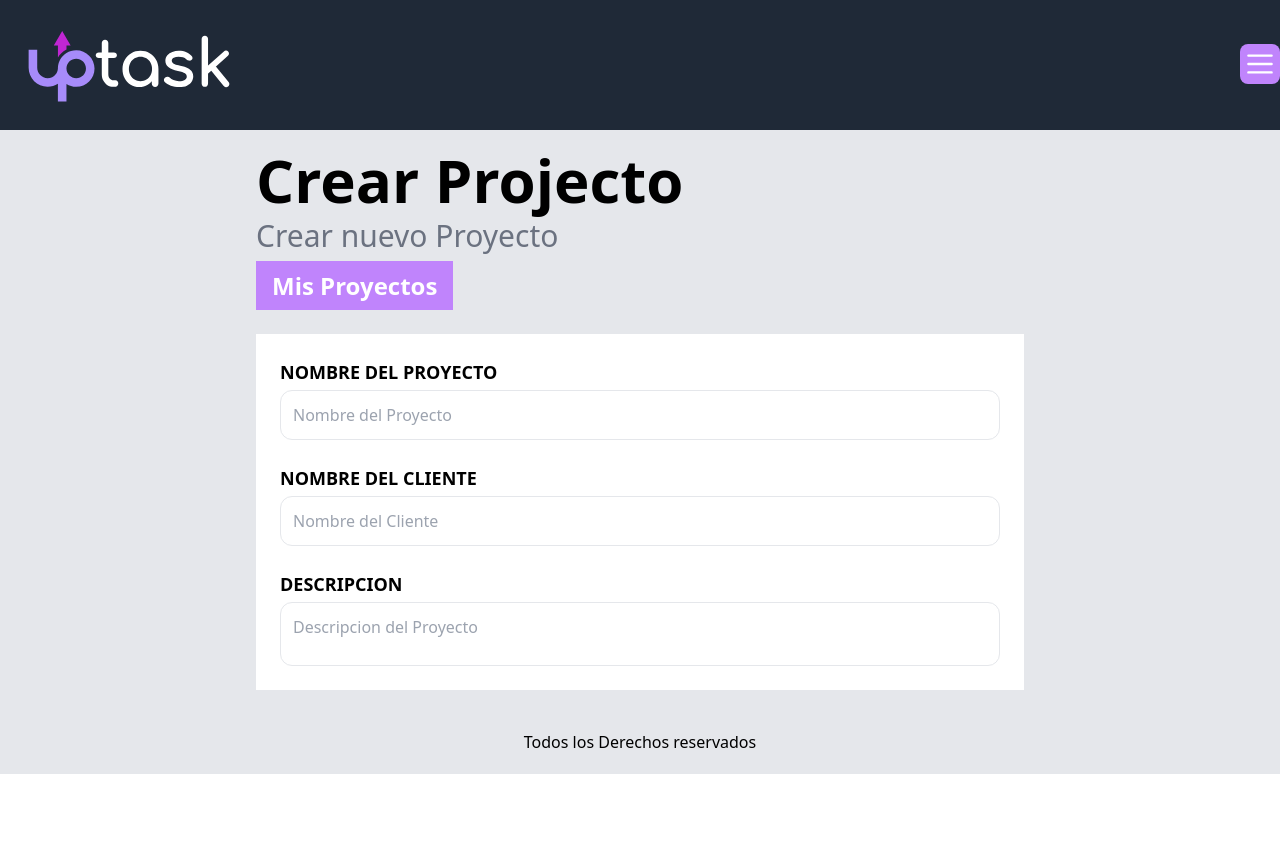
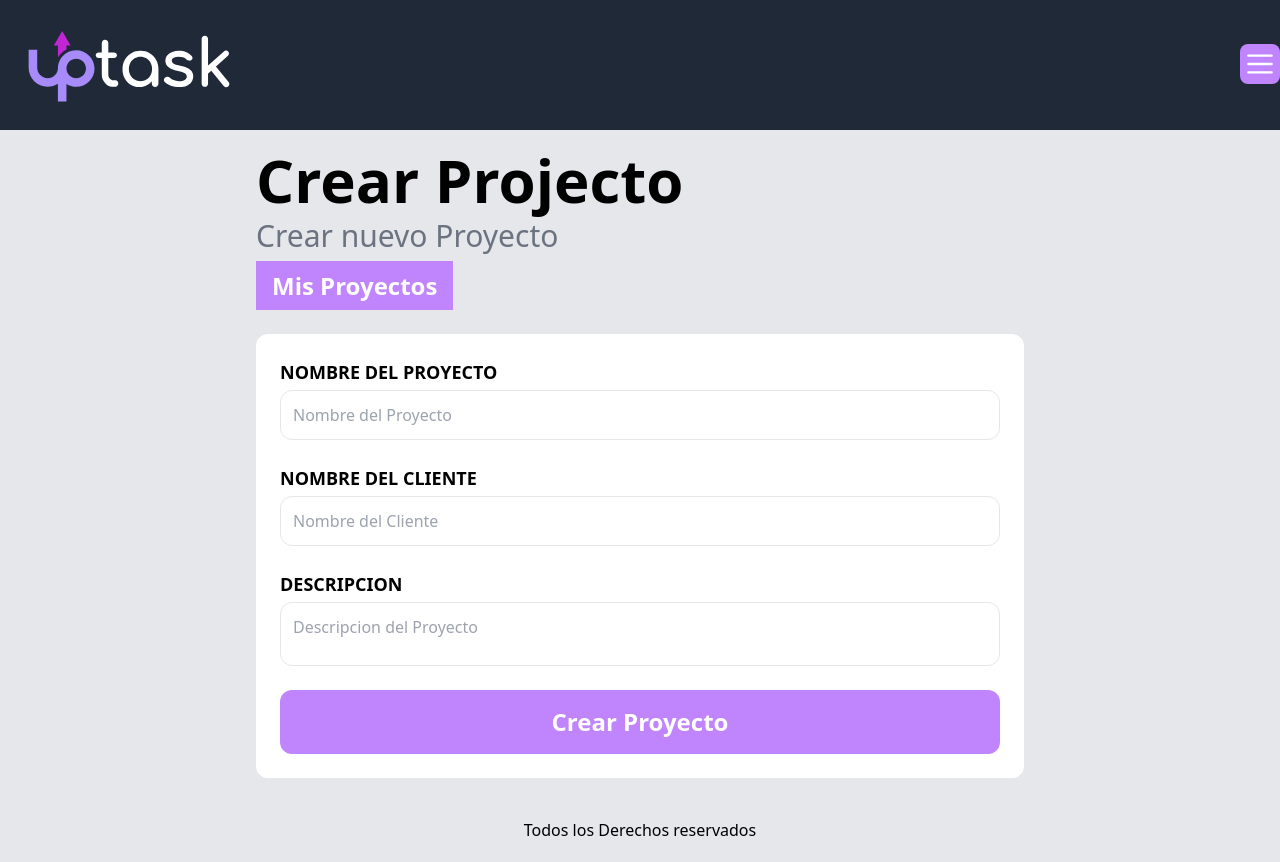
Before and after one commit to Franklin-Gomez/UpTasks, a React (Vite) app: page /projects/createProject in a window 1280 px wide. Before the commit the page ends 800 px from the top, so only its background shows below. Built offline with nearby package versions, Linux system fonts and the light colour scheme.

Commit message:
types to projectForm

```diff
--- a/package.json
+++ b/package.json
@@ -15,7 +15,8 @@
     "react": "^18.3.1",
     "react-dom": "^18.3.1",
     "react-hook-form": "^7.53.2",
-    "react-router-dom": "^6.27.0"
+    "react-router-dom": "^6.27.0",
+    "zod": "^3.23.8"
   },
   "devDependencies": {
     "@eslint/js": "^9.9.0",
--- a/src/components/projects/ProjectForm.tsx
+++ b/src/components/projects/ProjectForm.tsx
@@ -1,42 +1,54 @@
-import { useForm } from "react-hook-form"
+import { projectFormType } from "../../types"
+import { FieldErrors , UseFormRegister} from "react-hook-form"
 
-export default function ProjectForm() {
+type ProjectFormProps = {
+    errors :  FieldErrors<projectFormType>
+    register : UseFormRegister<projectFormType>
+}
 
-    const { formState : { errors } , } = useForm()
+export default function ProjectForm( { errors , register } : ProjectFormProps) {
+
 
     return (
         <>
-            <div className="bg-white p-6 grid gap-6">
+            <div className="bg-white  grid gap-6 ">
 
                 <div className="flex flex-col">
-                    <label htmlFor="proyectoName" className="font-bold text-lg uppercase"> Nombre del Proyecto </label>
+                    <label htmlFor="proyectName" className="font-bold text-lg uppercase"> Nombre del Proyecto </label>
                     <input
                         type="text"
-                        name="proyectoName"
-                        id="proyectoName"
+                        id="proyectName"
                         placeholder="Nombre del Proyecto"
                         className="border border-gray-200 rounded-xl p-3 mt-1"
+                        {...register("proyectName" , {
+                            required : "El Nombre del Proyecto es Obligatorio"
+                        })}
+                    />
+
+                </div>
+
+                <div className="flex flex-col">
+                    <label htmlFor="clientName" className="font-bold text-lg uppercase" > Nombre del Cliente </label>
+                    <input
+                        type="text"
+                        id="clientName"
+                        placeholder="Nombre del Cliente"
+                        className="border border-gray-200 rounded-xl p-3 mt-1"
+                        {...register("clientName" , {
+                            required : "El Nombre del Cliente es obligatorio"
+                        })}
                     />
                 </div>
 
                 <div className="flex flex-col">
-                    <label htmlFor="clienteName" className="font-bold text-lg uppercase" > Nombre del Cliente </label>
-                    <input
-                        type="text"
-                        name="clienteName"
-                        id="clienteName"
-                        placeholder="Nombre del Cliente"
-                        className="border border-gray-200 rounded-xl p-3 mt-1"
-                    />
-                </div>
-
-                <div className="flex flex-col">
-                    <label htmlFor="descripcionProyecto" className="font-bold text-lg uppercase"> Descripcion </label>
+                    <label htmlFor="description" className="font-bold text-lg uppercase"> Descripcion </label>
                     <textarea
-                        name="descripcionProyecto"
-                        id="descripcionProyecto"
+                        id="description"
                         placeholder="Descripcion del Proyecto"
                         className="border border-gray-200 rounded-xl p-3 mt-1 h-16 w-full resize-none"
+                        { ...register("description" , {
+                            required : "La Descripcion del proyecto es obligatorio"
+                        })}
                     />
                 </div>
 
--- /dev/null
+++ b/src/types/index.ts
@@ -0,0 +1,9 @@
+import { z } from "zod"
+
+export const projectFormSchema = z.object({
+    proyectName : z.string(),
+    clientName : z.string(),
+    description : z.string()
+})
+
+export type projectFormType = z.infer<typeof projectFormSchema>;
--- a/src/views/projects/CreateProjectView.tsx
+++ b/src/views/projects/CreateProjectView.tsx
@@ -1,7 +1,18 @@
 import { Link } from "react-router-dom"
 import ProjectForm from "../../components/projects/ProjectForm"
+import { useForm } from "react-hook-form"
 
 export default function CreateProjectView() {
+
+    const initialValue = {
+        proyectName : "",
+        clientName : "",
+        description : ""
+    }
+
+    const { register , formState : { errors }  } = useForm( { defaultValues : initialValue} )
+
+
     return (
         <>
             <div className="mx-auto max-w-3xl grid gap-2 ">
@@ -19,9 +30,18 @@ export default function CreateProjectView() {
                     </Link>
                 </nav>
 
-                <form action="" className="bg-white mt-4">
+                <form action="" className="mt-4 bg-white rounded-xl p-6">
 
-                    <ProjectForm/>
+                    <ProjectForm
+                        errors={errors}
+                        register={register}
+                    />
+
+                    <input
+                        type="submit"
+                        value="Crear Proyecto"
+                        className="bg-purple-400 text-white py-4 font-bold text-2xl hover:bg-purple-700 cursor-pointer w-full rounded-xl mt-6"
+                    />
 
                 </form>
 
```
Also changed, not shown: 1 other file (tests, documents, lock files or other folders).
